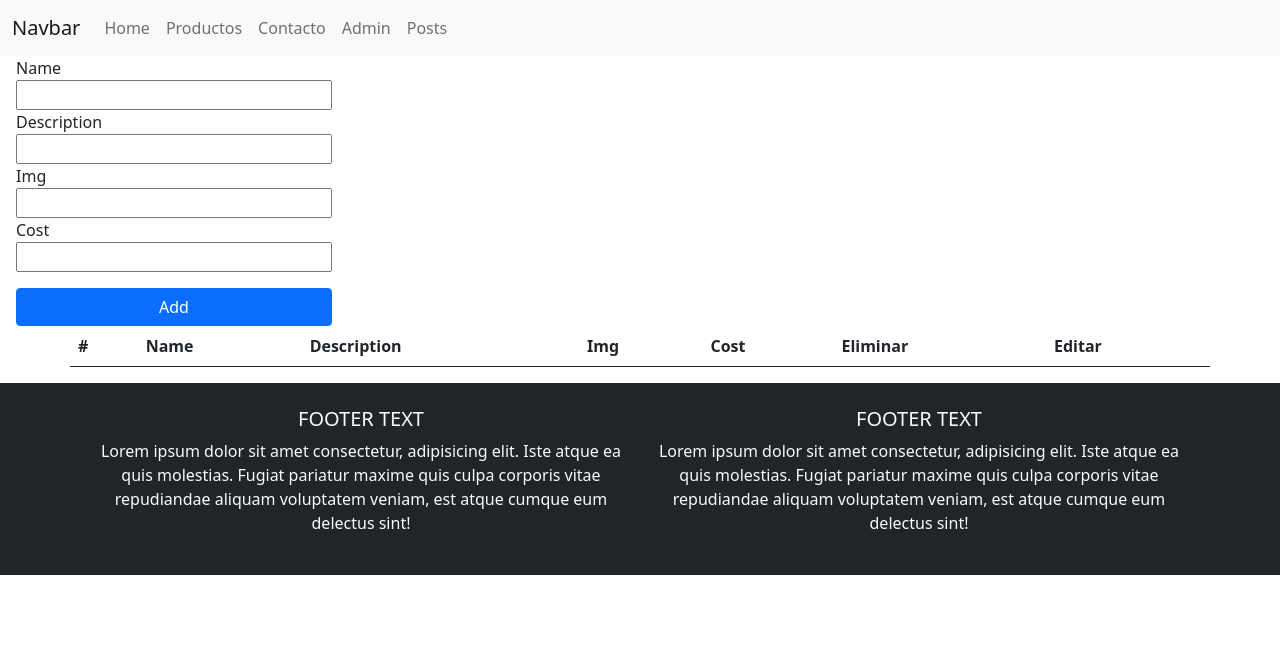
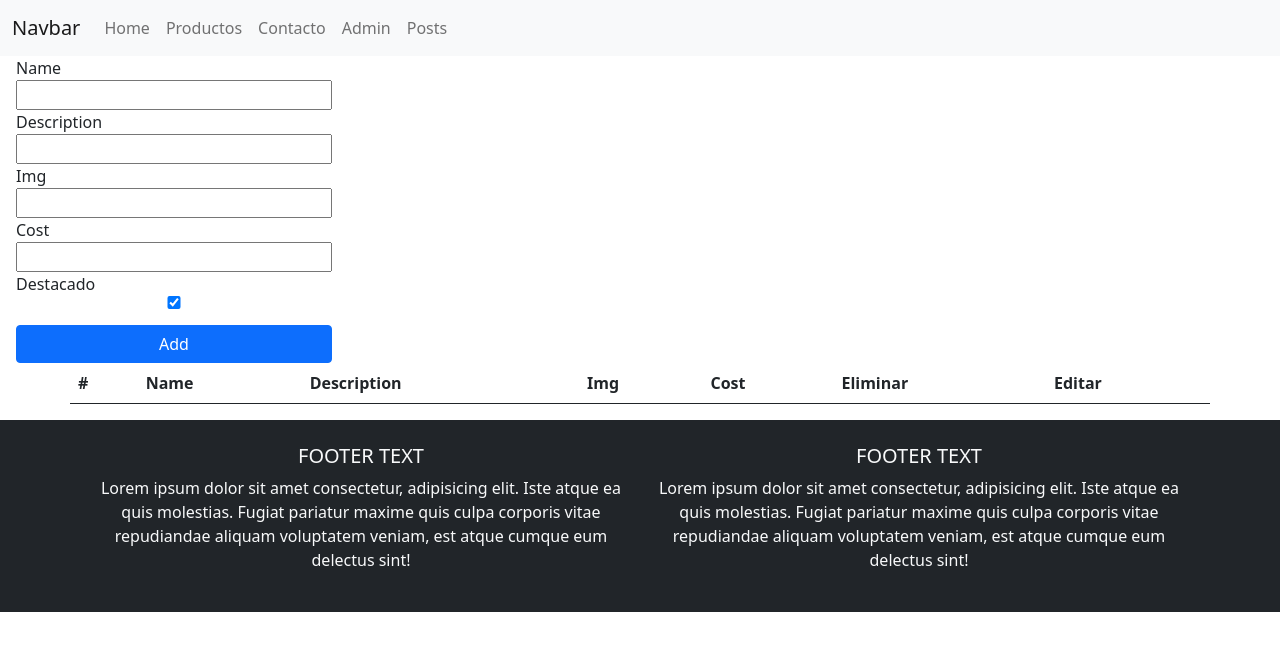
Before and after one commit to EugeAF/rcs-venta-libros, a React (Create React App) app: page /admin in a window 1280 px wide. Shown: the top 650 px of the page. Built offline with nearby package versions, Linux system fonts and the light colour scheme.

Commit message:
Se agrego un input de productos destacados

```diff
--- a/src/Components/Add/Add.js
+++ b/src/Components/Add/Add.js
@@ -6,22 +6,24 @@ function Add(props) {
         name: '',
         description: '',
         img: '',
-        cost: ''
+        cost: '',
+        destacado: true
     });
 
     const setBookObj = (event) => {
-        setNewBook({ ...newBook, [event.target.name]: event.target.value });
+        let value = event.target.type === 'checkbox' ? event.target.checked : event.target.value;
+        setNewBook({ ...newBook, [event.target.name]: value });
     };
 
     const addNewBook = () => {
-        debugger
         if (newBook.name != "" && newBook.description != "" && newBook.img != "" && newBook.cost != "") {
             props.addParentBook(newBook);
             setNewBook({
                 name: '',
                 description: '',
                 img: '',
-                cost: ''
+                cost: '',
+                destacado: false
             });
         }else{
             alert("Complete los campos");
@@ -45,6 +47,9 @@ function Add(props) {
                 <label htmlFor="">Cost</label>
                 <input type="text" name="cost" className="w-25" value={newBook.cost} onChange={setBookObj} />
 
+                <label htmlFor="">Destacado</label>
+                <input type="checkbox" checked={newBook.destacado} name="destacado" className="w-25" onChange={setBookObj} />
+
                 <a className="btn btn-primary w-25 mt-3" onClick={addNewBook}>Add</a>
             </form>
         </div>
--- a/src/Components/Edit/Edit.js
+++ b/src/Components/Edit/Edit.js
@@ -12,11 +12,13 @@ function Edit(props) {
         name: '',
         description: '',
         img: '',
-        cost: ''
+        cost: '',
+        destacado: true
     });
 
     let setEditObj = (event) => {
-        setEdit({ ...edit, [event.target.name]: event.target.value });
+        let value = event.target.type === 'checkbox' ? event.target.checked : event.target.value;
+        setEdit({ ...edit, [event.target.name]: value });
     };
 
     const editFunction = () => {
@@ -53,6 +55,9 @@ function Edit(props) {
 
                             <label htmlFor="">Cost</label>
                             <input type="text" name="cost" value={edit.cost} onChange={setEditObj} />
+
+                            <label htmlFor="">Destacado</label>
+                            <input type="checkbox" checked={edit.destacado} name="destacado" className="w-25" onChange={setEditObj} />
                         </form>
                     </div>
                     <div class="modal-footer">
```
